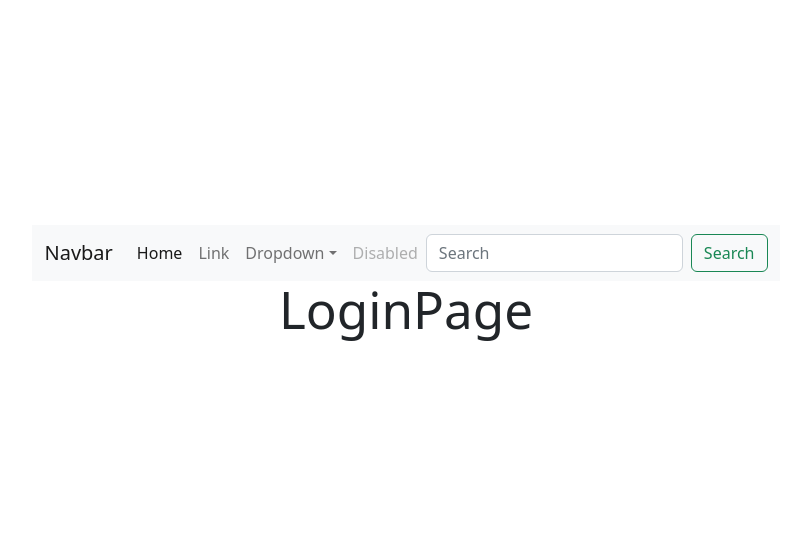
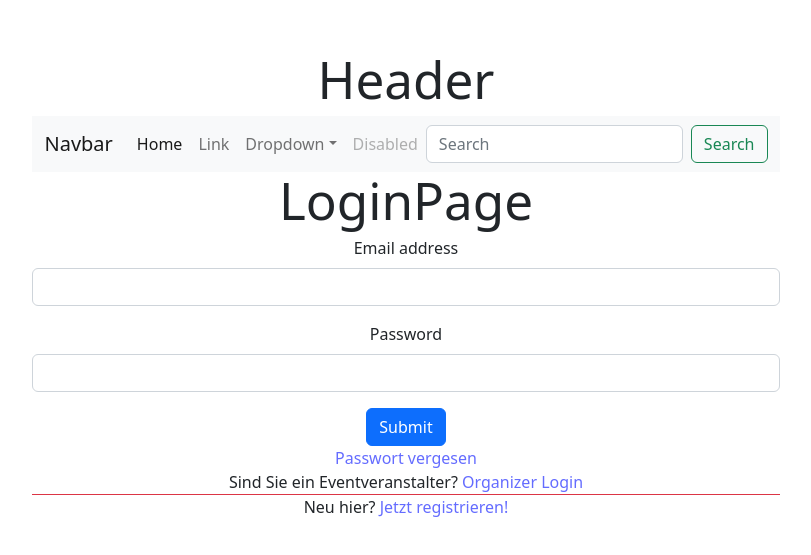
Before and after one commit to best-event-ever/frontend, a React (Vite) app: page /login in a window 1280 px wide. Shown: the part 115-670 px from the top of the page, without its empty margins (234-1045 px from the left). Built offline with nearby package versions, Linux system fonts and the light colour scheme.

Commit message:
Login Form Layout

```diff
--- a/src/App.jsx
+++ b/src/App.jsx
@@ -9,6 +9,7 @@ import { RegistrationPage } from "./pages/RegistrationPage";
 import { SearchResultsPage } from "./pages/SearchResultsPage";
 import { ShoppingCartPage } from "./pages/ShoppingCartPage";
 import { Navbar } from "./components/Navbar.jsx";
+import { Header } from "./components/Header.jsx";
 import { BrowserRouter, Routes, Route } from "react-router-dom";
 // Import our custom CSS
 import "./scss/style.scss";
@@ -19,12 +20,8 @@ import * as bootstrap from "bootstrap";
 export default function App() {
   return (
     <>
+      <Header />
       <Navbar />
-      {/* <h1>Hallo</h1>
-      <div class="container py-4 px-3 mx-auto">
-        <h1>Hello, Bootstrap and Vite!</h1>
-        <button class="btn btn-primary ">Primary button</button>
-      </div> */}
       <BrowserRouter>
         <Routes>
           <Route path="/" element={<Homepage />} />
--- a/src/pages/LoginPage.jsx
+++ b/src/pages/LoginPage.jsx
@@ -1,5 +1,40 @@
 import React from "react";
 
 export function LoginPage() {
-  return <h1>LoginPage</h1>;
+  return (
+    <div>
+      <h1>LoginPage</h1>
+      <form>
+        <div className="mb-3">
+          <label for="InputEmail1" className="form-label">
+            Email address
+          </label>
+          <input
+            type="email"
+            className="form-control"
+            id="InputEmail1"
+            aria-describedby="emailHelp"
+          />
+        </div>
+        <div className="mb-3">
+          <label for="InputPassword1" className="form-label">
+            Password
+          </label>
+          <input type="password" className="form-control" id="InputPassword1" />
+        </div>
+        <button type="submit" className="btn btn-primary">
+          Submit
+        </button>
+        <div className="forgot-pw">
+          <a href="/forgot-pw">Passwort vergesen</a>
+        </div>
+        <div className="organisation-form">
+          Sind Sie ein Eventveranstalter? <a href="/profile">Organizer Login</a>
+        </div>
+        <div className="border-top border-danger">
+          Neu hier? <a href="/registration">Jetzt registrieren!</a>
+        </div>
+      </form>
+    </div>
+  );
 }
```
